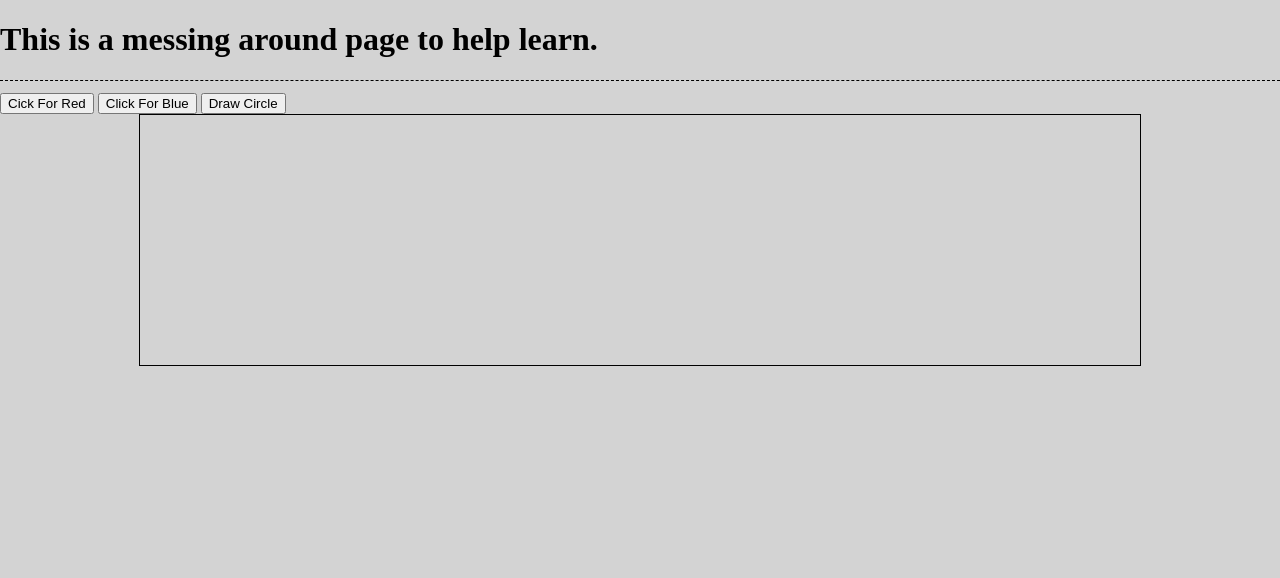
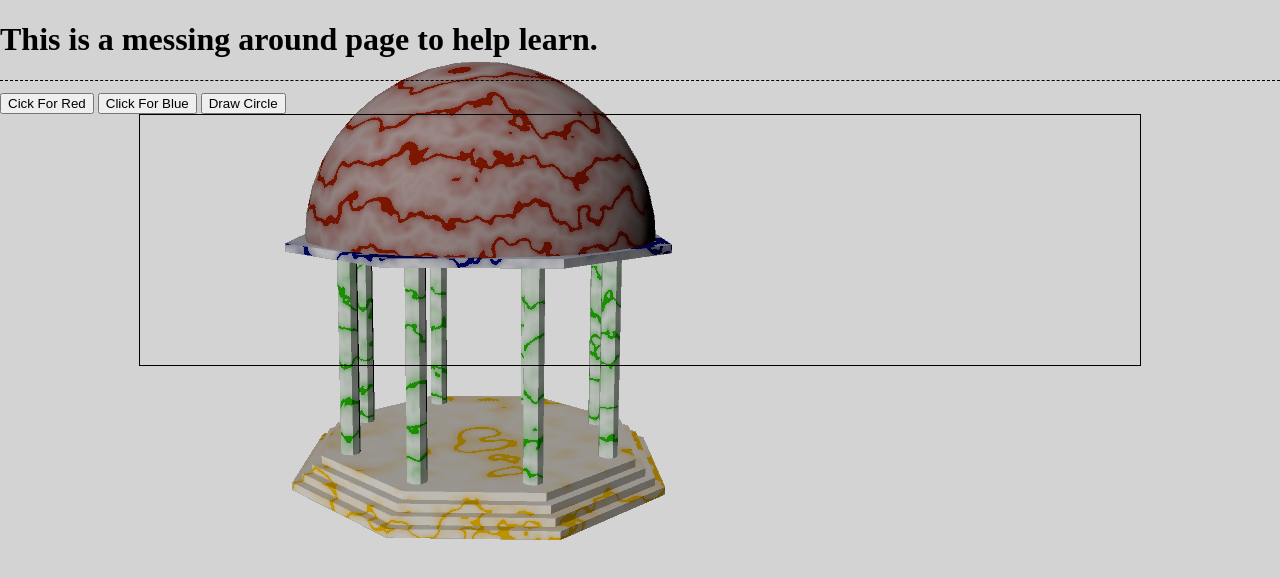
Before and after one commit to braedenpainter/MessingAndLearning, a plain HTML site: page index.html in a window 1280 px wide. Drawn offline with Linux system fonts and the light colour scheme.

Commit message:
Set the background image to 115InfusedTemple.png

```diff
--- a/styles/stylesheet.css
+++ b/styles/stylesheet.css
@@ -2,7 +2,7 @@ body {
     margin: 0;
     padding: 0;
     border: 0;
-    background-color: lightgray;
+    background: lightgray url("../images/115InfusedTemple.png") no-repeat;
 }
 
 canvas {
```
